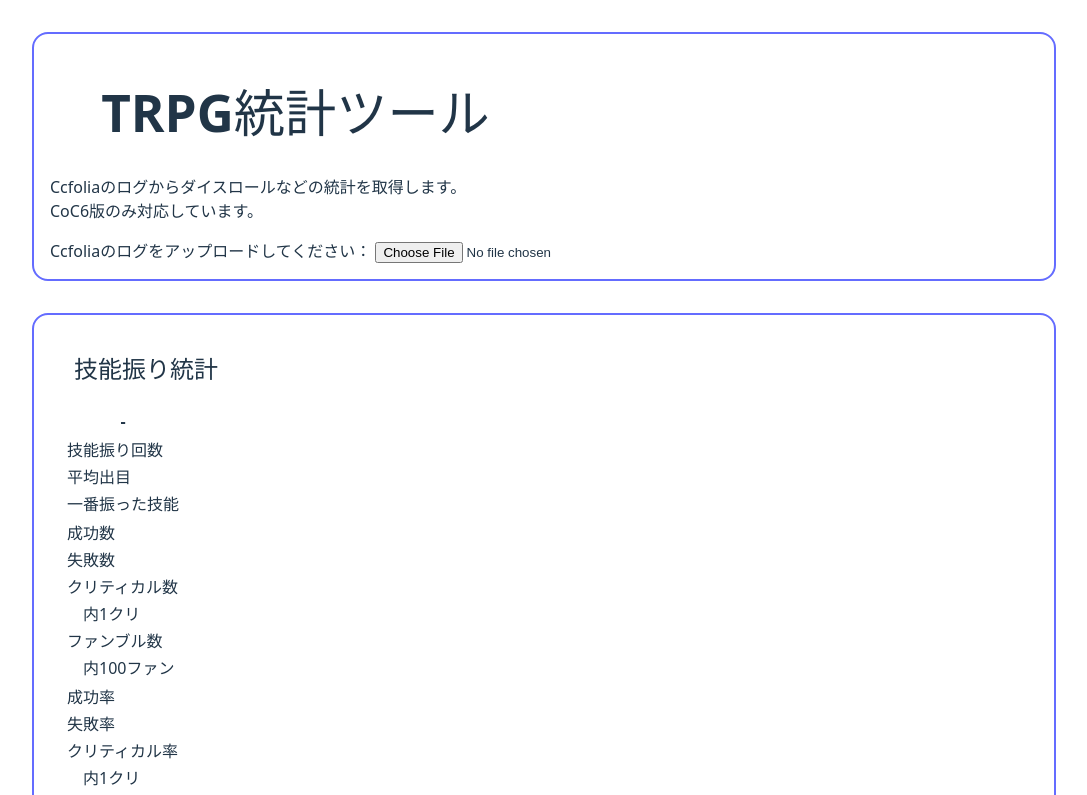
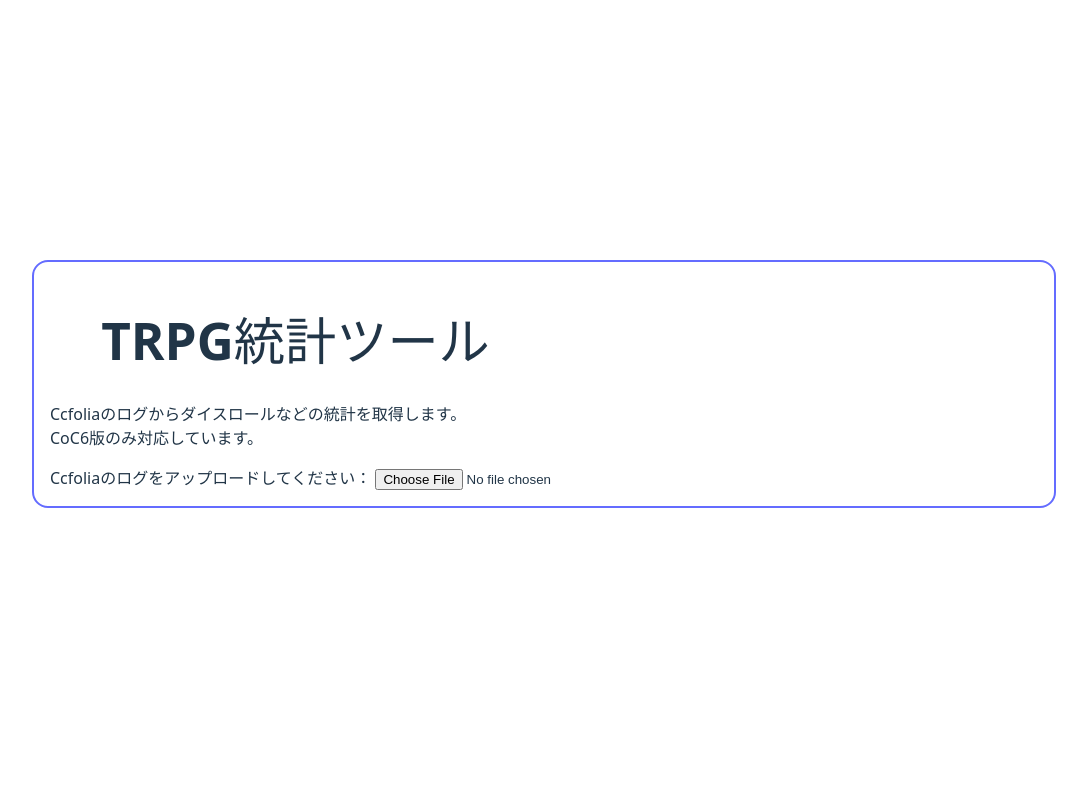
Before and after one commit to tukasa0001/DiceStats, a React (Vite) app: page / in a window 1280 px wide. Shown: the top 795 px of the page, without its empty margins (96-1183 px from the left). Built offline with nearby package versions, Linux system fonts and the light colour scheme.

Commit message:
ログを指定していない場合は統計画面を表示しないよう変更

```diff
--- a/src/App.tsx
+++ b/src/App.tsx
@@ -5,12 +5,12 @@ import UploadForm from './UploadForm'
 import Stats from './Stats';
 
 const App: FC = () => {
-    const [log, setLog] = useState("");
+    const [log, setLog] = useState<string | undefined>(undefined);
 
     return (
         <>
             <UploadForm onLogFileChanged={setLog} />
-            <Stats logFile={log} />
+            {log !== undefined ? <Stats logFile={log} /> : ""}
         </>
     )
 }
```
